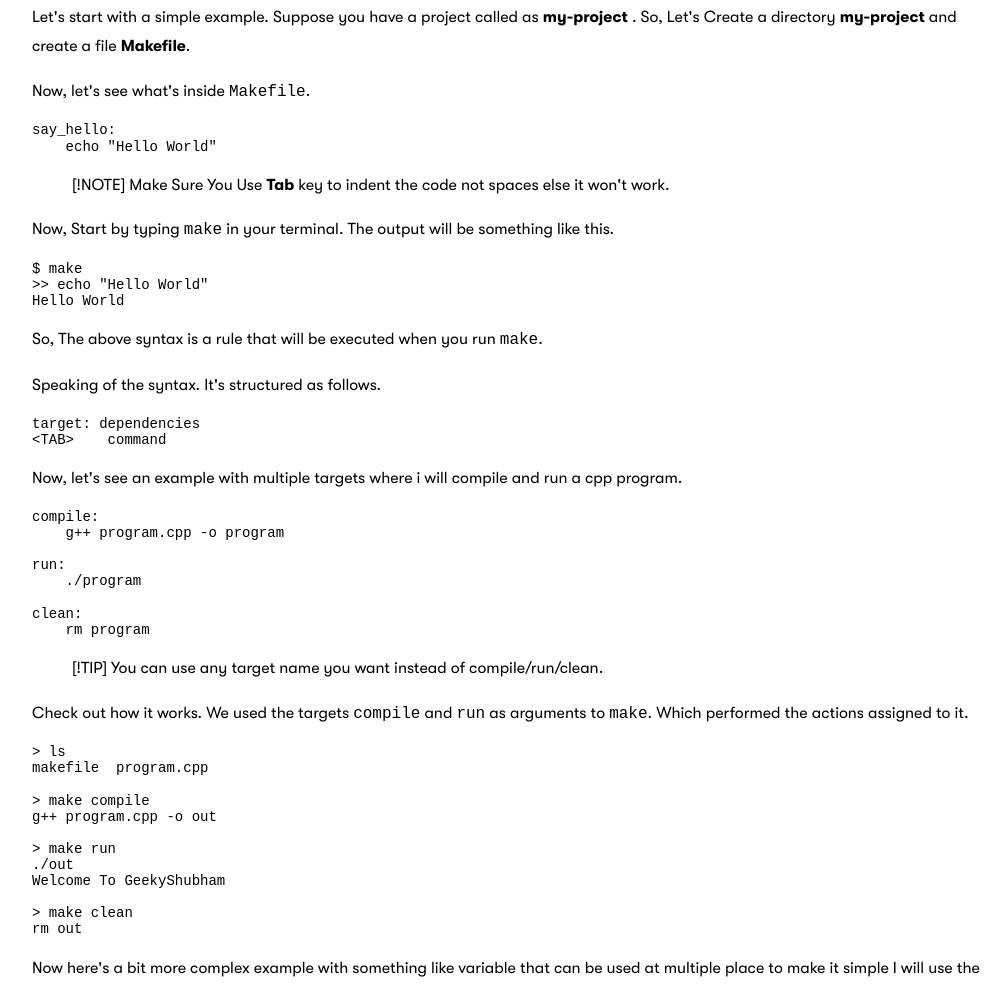
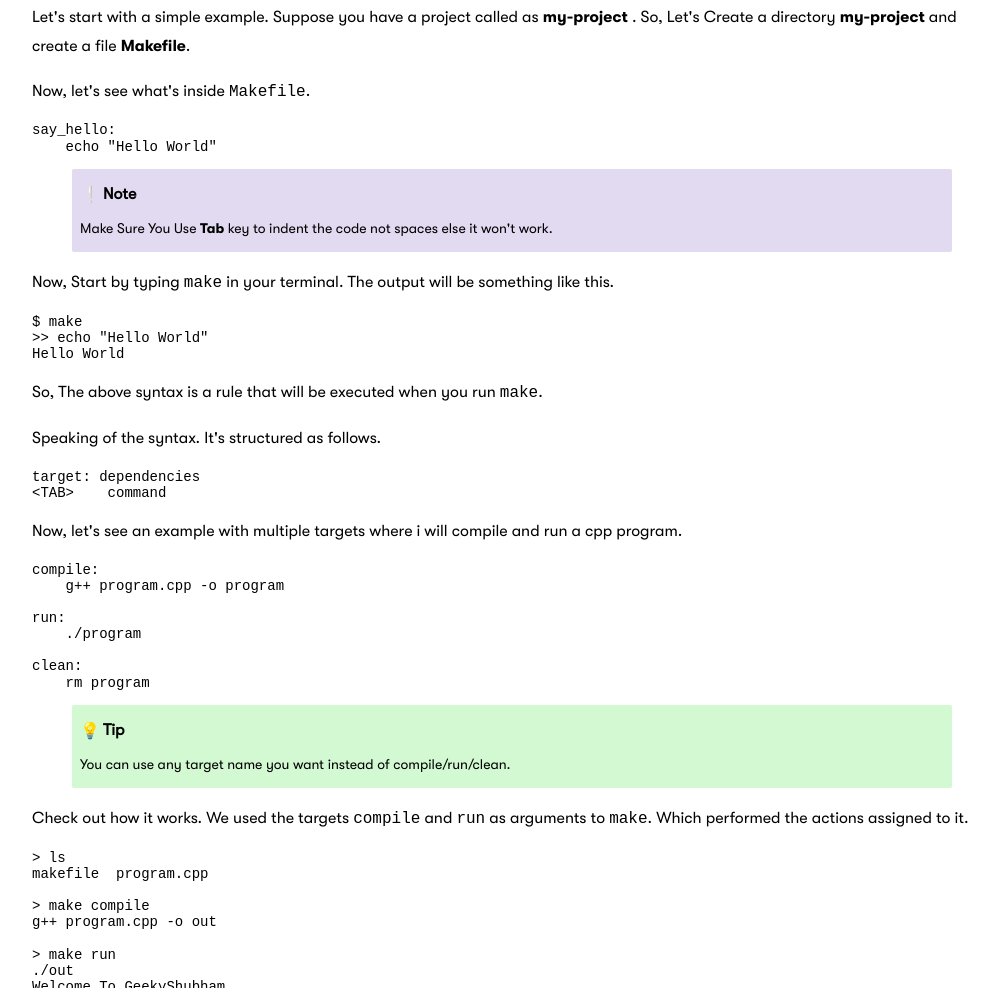
Before and after one commit to geekyshubham/minimal-portfolio-blog, a Gatsby site: page /What-Is-Make-File/ in a window 1280 px wide. Shown: the part 1648-2636 px from the top of the page, without its empty margins (128-1127 px from the left). Built offline with nearby package versions, Linux system fonts and the light colour scheme; Gatsby itself is replaced by a stand-in of ours; some packages are replaced by stand-ins of ours; code samples lack their colours.

Commit message:
markdown alert feature added

````diff
--- a/src/components/layout/style.css
+++ b/src/components/layout/style.css
@@ -14,3 +14,57 @@ div>ul{
     line-height: 1.5rem;
     font-size:16px;
 }
+
+/* markdown alerts styling */
+
+blockquote>div.note{
+    background-color: #E2DAF1;
+    display:block;
+    padding: 1rem 0.5rem;
+    border-radius: 2px;
+}
+
+blockquote>div.note>div.note-title::before{
+   content: "❕ ";
+   display: inline-block;
+   padding-right: 3px;
+   vertical-align: middle;
+   font-weight: 900;
+}
+
+blockquote>div.note>div.note-title{
+    font-size: 1rem;
+    font-weight: bold;
+    padding-bottom: 0.5rem;
+}
+
+blockquote>div.note>div.note-body{
+    margin-top: 0.5rem;
+}
+
+/* tip */
+
+blockquote>div.tip{
+    background-color: #D2F9D2;
+    display:block;
+    padding: 1rem 0.5rem;
+    border-radius: 2px;
+}
+
+blockquote>div.tip>div.tip-title::before{
+    content:"💡 ";
+      display: inline-block;
+   padding-right: 3px;
+   vertical-align: middle;
+   font-weight: 900;
+}
+
+blockquote>div.tip>div.tip-title{
+    font-size: 1rem;
+    font-weight: bold;
+    padding-bottom: 0.5rem;
+}
+
+blockquote>div.tip>div.tip-body{
+    margin-top: 0.5rem;
+}
--- a/src/data/blog/What-Is-Make-File/index.md
+++ b/src/data/blog/What-Is-Make-File/index.md
@@ -44,8 +44,8 @@ Now, let's see what's inside `Makefile`.
 say_hello:
     echo "Hello World"
 ```
-> [!NOTE]
-> Make Sure You Use **Tab** key to indent the code not spaces else it won't work.
+
+> <div class="note"><div class="note-title">Note</div><div class="note-body">Make Sure You Use <strong> Tab </strong> key to indent the code not spaces else it won't work.</div>
 
 Now, Start by typing `make` in your terminal. The output will be something like this.
 
@@ -78,8 +78,7 @@ clean:
 
 ```
 
-> [!TIP]
-> You can use any target name you want instead of compile/run/clean.
+> <div class="tip"><div class="tip-title">Tip</div><div class="tip-body">You can use any target name you want instead of compile/run/clean.</div></div>
 
 
 Check out how it works. We used the targets `compile` and `run` as arguments to `make`. Which performed the actions assigned to it.
````
Also changed, not shown: .templates/blog.md (deleted).
